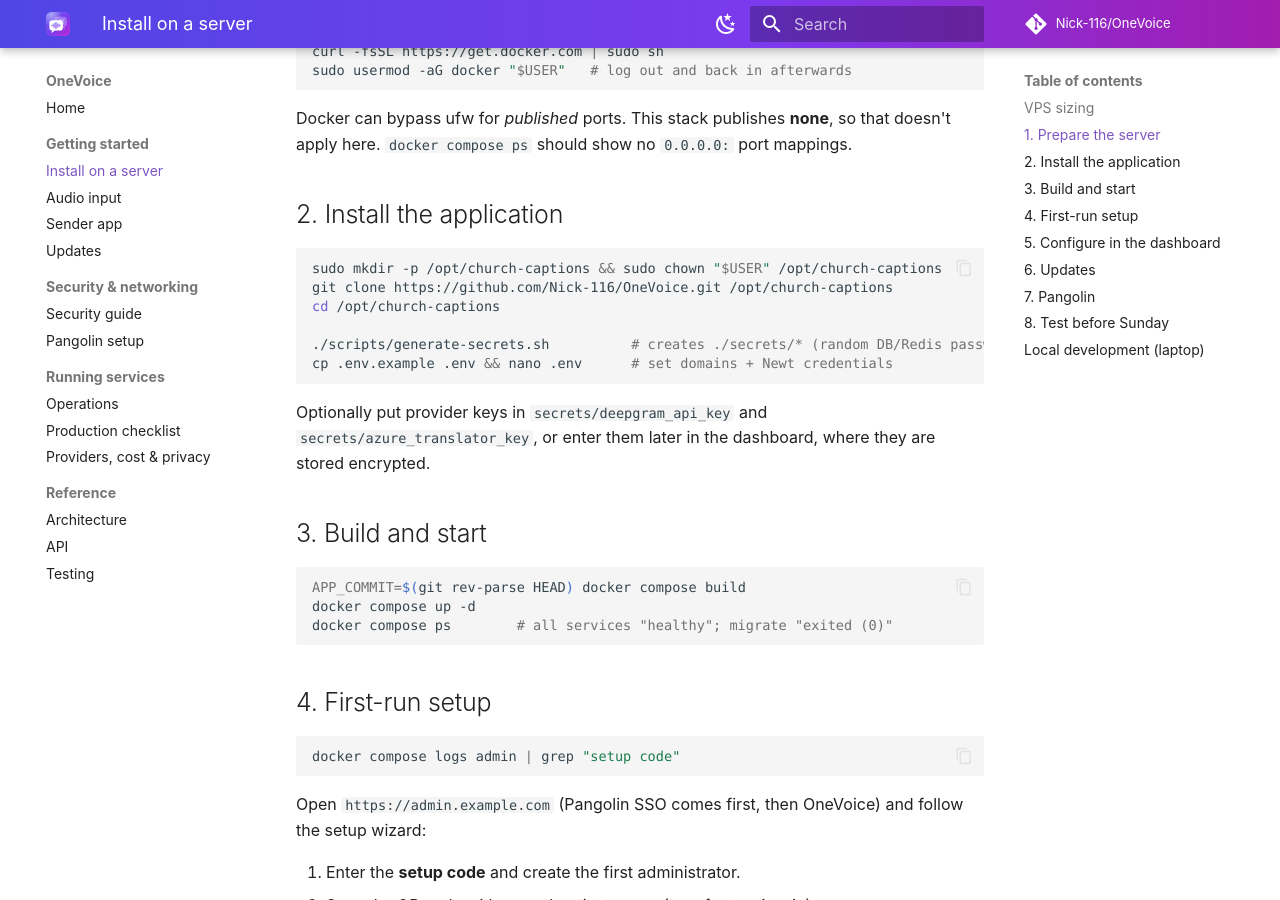
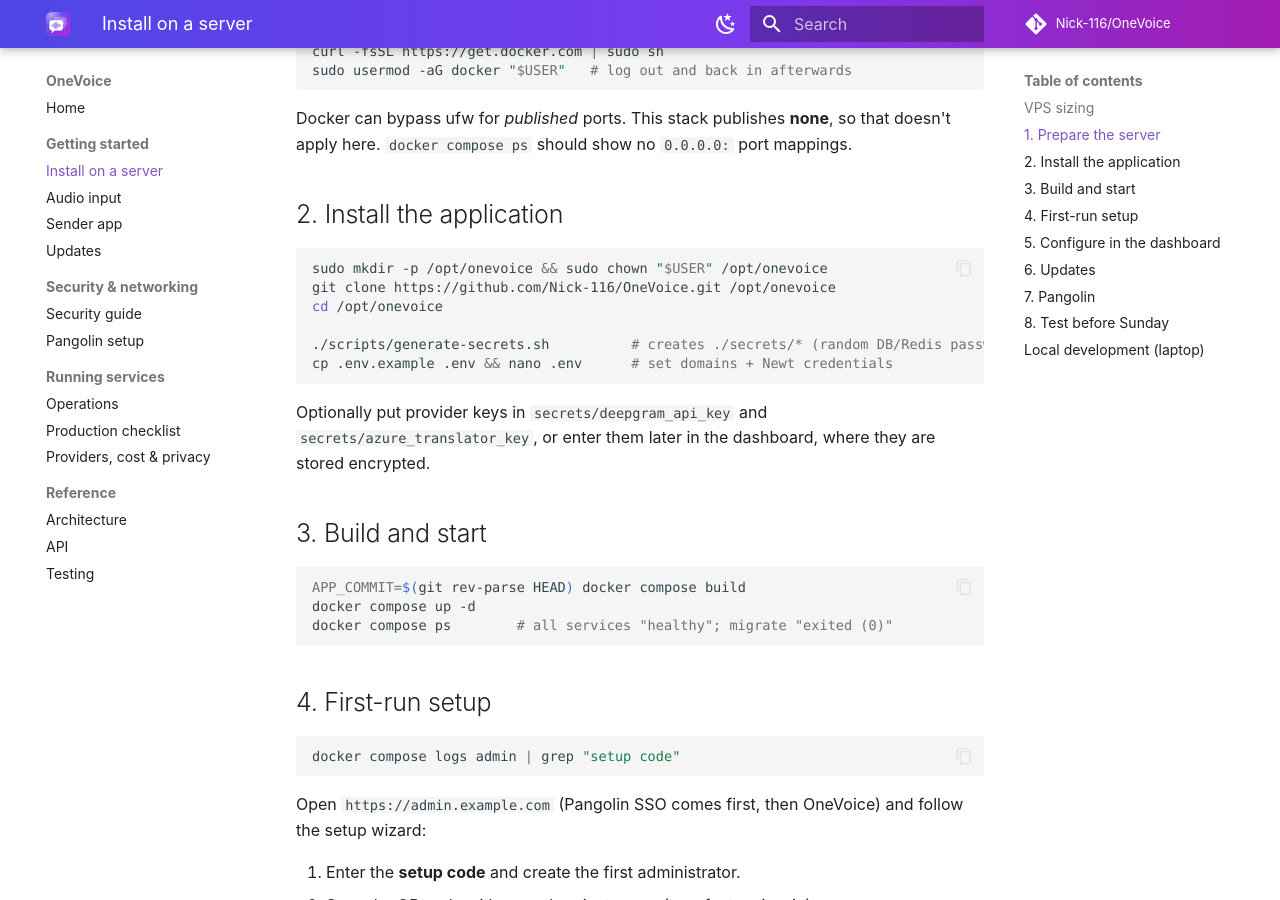
Before and after one commit to Nick-116/OneVoice, an MkDocs documentation site: the page built from docs/DEPLOYMENT.md, in a window 1280 px wide and 900 px high, scrolled down 1042 px. Built offline with MkDocs 1.6.1 and Material for MkDocs 9.7.7, drawn with Linux system fonts in a browser that asks for light colours; comment, search, counter and statistics services are not loaded.

Commit message:
Use the OneVoice name everywhere users see it
- Install path /opt/church-captions -> /opt/onevoice (docs, backup cron,
  updater systemd unit)
- Authenticator app label: OneVoice
- Package names: onevoice-admin-web, onevoice-public-web, onevoice-sender

Co-Authored-By: Claude Opus 5.5 <noreply@anthropic.com>

````diff
--- a/compose.yml
+++ b/compose.yml
@@ -1,4 +1,4 @@
-# Church live captions - production deployment.
+# OneVoice - production deployment.
 #
 # Nothing here publishes a port on the host. The only way in is through your
 # Pangolin server via the `newt` tunnel container, which can reach exactly
--- a/docs/DEPLOYMENT.md
+++ b/docs/DEPLOYMENT.md
@@ -39,9 +39,9 @@ Docker can bypass ufw for *published* ports. This stack publishes **none**, so t
 ## 2. Install the application
 
 ```bash
-sudo mkdir -p /opt/church-captions && sudo chown "$USER" /opt/church-captions
-git clone https://github.com/Nick-116/OneVoice.git /opt/church-captions
-cd /opt/church-captions
+sudo mkdir -p /opt/onevoice && sudo chown "$USER" /opt/onevoice
+git clone https://github.com/Nick-116/OneVoice.git /opt/onevoice
+cd /opt/onevoice
 
 ./scripts/generate-secrets.sh          # creates ./secrets/* (random DB/Redis passwords, app secret)
 cp .env.example .env && nano .env      # set domains + Newt credentials
````
Also changed, not shown: docs/OPERATIONS.md (+1 -1 lines), docs/UPDATES.md (+3 -3 lines), 7 other files.
